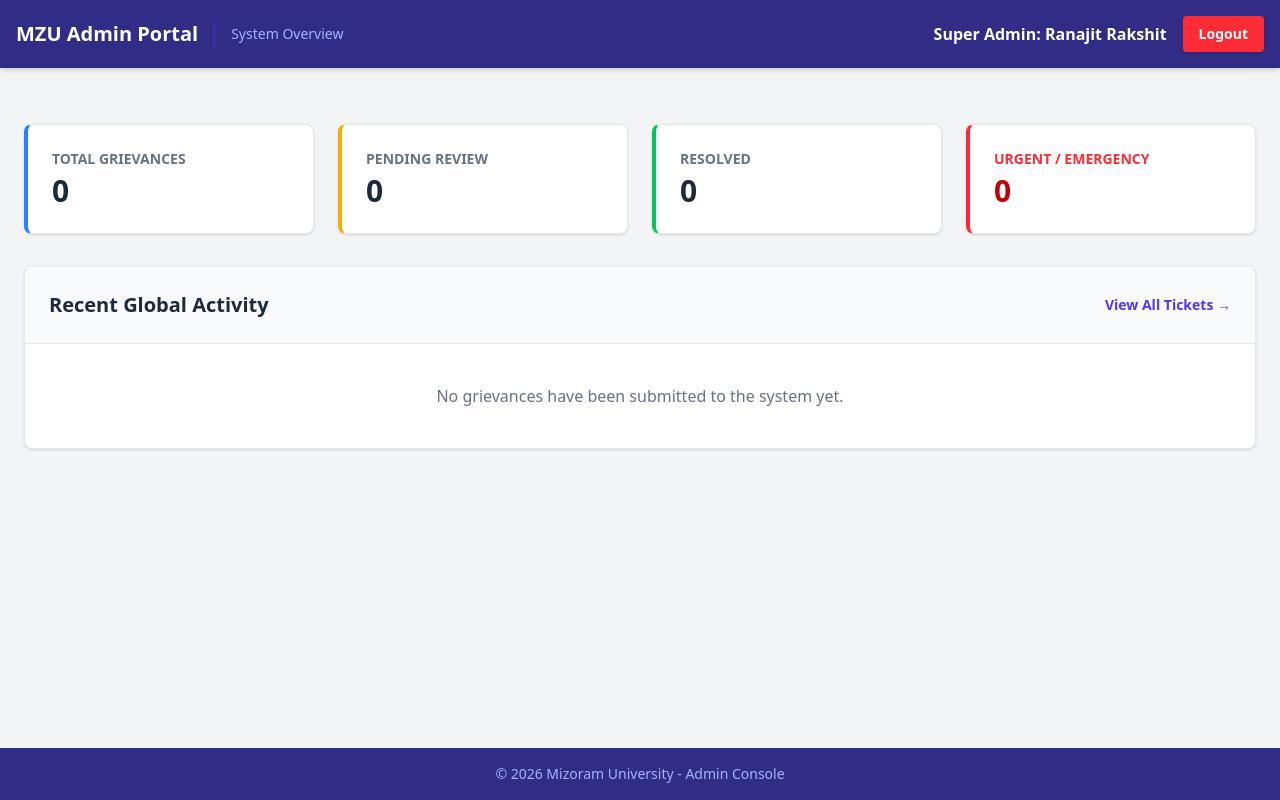
After one commit to denine03/student_grievance_portal, a Laravel app: page /admin/dashboard in a window 1280 px wide. The commit adds this page. Run offline with Laravel 12, Linux system fonts and the light colour scheme; a user stored in the database is signed in; data comes from the database, SQL or seed files in the repository; style sheets or scripts are compiled from the project's sources.

Commit message:
admin and authority dashboard added

```diff
--- /dev/null
+++ b/resources/views/admin/dashboard.blade.php
@@ -0,0 +1,61 @@
+<!DOCTYPE html>
+<html lang="en">
+<head>
+    <meta charset="UTF-8">
+    <meta name="viewport" content="width=device-width, initial-scale=1.0">
+    <title>Admin Dashboard - MZU Portal</title>
+    @vite('resources/css/app.css')
+</head>
+<body class="bg-gray-100 antialiased font-sans text-gray-900 flex flex-col min-h-screen">
+
+    <nav class="bg-indigo-900 text-white p-4 shadow-md flex justify-between items-center">
+        <div class="flex items-center gap-4">
+            <h1 class="text-xl font-bold border-r pr-4 border-indigo-700">MZU Admin Portal</h1>
+            <span class="text-sm text-indigo-300">System Overview</span>
+        </div>
+        <div class="flex items-center gap-4">
+            <span class="font-semibold">Super Admin: {{ Auth::user()->name }}</span>
+            <form action="{{ route('logout') }}" method="POST">
+                @csrf
+                <button type="submit" class="bg-red-500 hover:bg-red-600 px-4 py-2 rounded text-sm font-bold transition shadow-sm">Logout</button>
+            </form>
+        </div>
+    </nav>
+
+    <main class="max-w-7xl mx-auto mt-8 p-6 w-full flex-grow">
+
+        <div class="grid grid-cols-1 md:grid-cols-4 gap-6 mb-8">
+            <div class="bg-white p-6 rounded-lg shadow-sm border border-gray-200 border-l-4 border-l-blue-500">
+                <p class="text-sm text-gray-500 font-bold uppercase">Total Grievances</p>
+                <h3 class="text-3xl font-black text-gray-800 mt-1">0</h3>
+            </div>
+            <div class="bg-white p-6 rounded-lg shadow-sm border border-gray-200 border-l-4 border-l-yellow-500">
+                <p class="text-sm text-gray-500 font-bold uppercase">Pending Review</p>
+                <h3 class="text-3xl font-black text-gray-800 mt-1">0</h3>
+            </div>
+            <div class="bg-white p-6 rounded-lg shadow-sm border border-gray-200 border-l-4 border-l-green-500">
+                <p class="text-sm text-gray-500 font-bold uppercase">Resolved</p>
+                <h3 class="text-3xl font-black text-gray-800 mt-1">0</h3>
+            </div>
+            <div class="bg-white p-6 rounded-lg shadow-sm border border-gray-200 border-l-4 border-l-red-500 bg-red-50">
+                <p class="text-sm text-red-500 font-bold uppercase">Urgent / Emergency</p>
+                <h3 class="text-3xl font-black text-red-700 mt-1">0</h3>
+            </div>
+        </div>
+
+        <div class="bg-white rounded-lg shadow-sm border border-gray-200 overflow-hidden">
+            <div class="p-6 border-b border-gray-200 flex justify-between items-center bg-gray-50">
+                <h2 class="text-xl font-bold text-gray-800">Recent Global Activity</h2>
+                <button class="text-sm text-indigo-600 font-bold hover:underline">View All Tickets &rarr;</button>
+            </div>
+            <div class="p-10 text-center">
+                <p class="text-gray-500">No grievances have been submitted to the system yet.</p>
+                </div>
+        </div>
+    </main>
+
+    <footer class="bg-indigo-900 text-center text-indigo-300 p-4 text-sm mt-auto">
+        &copy; 2026 Mizoram University - Admin Console
+    </footer>
+</body>
+</html>
--- a/routes/web.php
+++ b/routes/web.php
@@ -1,8 +1,10 @@
 <?php
 
 use Illuminate\Support\Facades\Route;
+use Illuminate\Support\Facades\Auth;
 use App\Http\Controllers\AuthController;
 use App\Http\Controllers\GrievanceController;
+use App\Models\Grievance;
 
 Route::get('/', function () {
     return view('homepage');
@@ -21,18 +23,24 @@ Route::post('/login', [AuthController::class, 'loginSubmit'])->name('login.submi
 Route::post('/logout', [AuthController::class, 'logout'])->name('logout');
 
 Route::middleware(['auth'])->group(function () {
+
     Route::get('/student/dashboard', function () {
-        return view('student.dashboard');
-    })->name('student.dashboard');
-});
-
-Route::middleware(['auth'])->group(function () {
-    // The Dashboard (You already have this)
-    Route::get('/student/dashboard', function () {
-        return view('student.dashboard');
+        $grievances = Grievance::where('student_id', Auth::id())->latest()->get();
+        return view('student.dashboard', compact('grievances'));
     })->name('student.dashboard');
 
-    // --- The New Grievance Routes ---
     Route::get('/student/grievance/new', [GrievanceController::class, 'create'])->name('grievance.create');
     Route::post('/student/grievance', [GrievanceController::class, 'store'])->name('grievance.store');
 });
+
+Route::middleware(['auth'])->prefix('authority')->group(function () {
+    Route::get('/dashboard', function () {
+        return view('authority.dashboard');
+    })->name('authority.dashboard');
+});
+
+Route::middleware(['auth'])->prefix('admin')->group(function () {
+    Route::get('/dashboard', function () {
+        return view('admin.dashboard');
+    })->name('admin.dashboard');
+});
```
Also changed, not shown: app/Http/Controllers/AuthController.php (+13 -2 lines), database/seeders/DatabaseSeeder.php (+12 -7 lines), resources/views/HOD/dashboard.blade.php (deleted, +0 -119 lines), resources/views/authority/dashboard.blade.php (added, +41 -0 lines), resources/views/student/dashboard.blade.php (+34 -2 lines).
